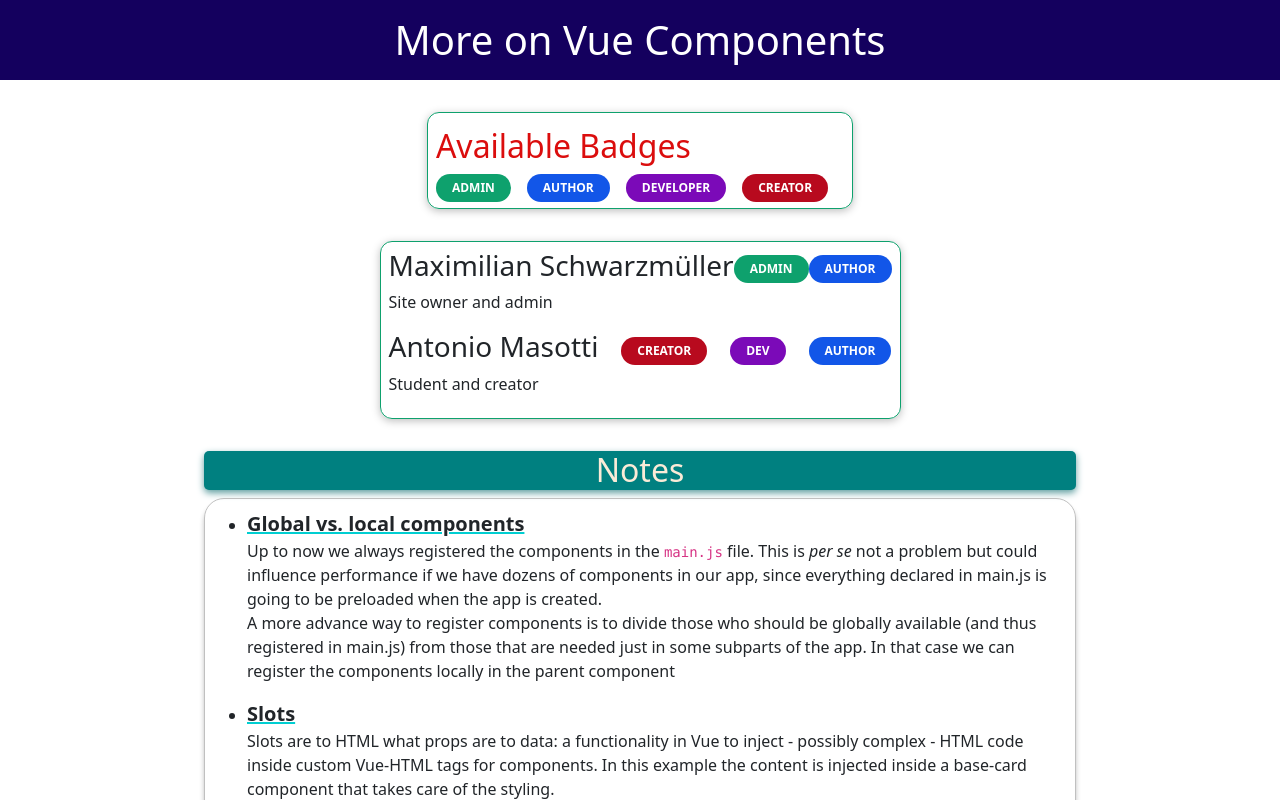
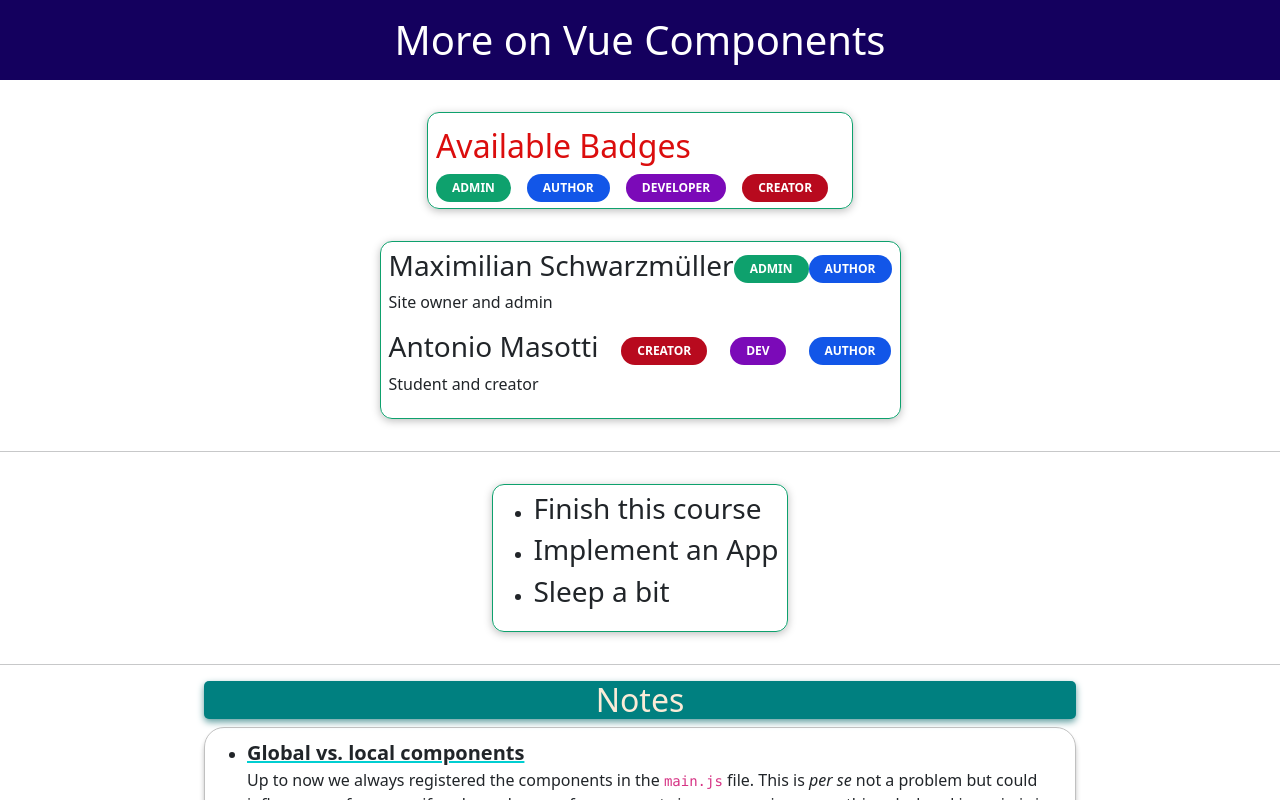
Before and after one commit to amasotti/vue-academind, a Vue app in the folder 03_components_advanced/: page / in a window 1280 px wide. Shown: the top 800 px of the page. Built offline with nearby package versions, Linux system fonts and the light colour scheme.

Commit message:
added scoped slot passing props

```diff
--- a/03_components_advanced/src/App.vue
+++ b/03_components_advanced/src/App.vue
@@ -14,6 +14,16 @@
           :roles="user.role"
       ></user-info>
     </base-card>
+    <hr>
+    <base-card>
+      <user-goal>
+        <h2>A goal:</h2>
+        <template #goalItem="item">
+          <h3>{{ item.goal }}</h3>
+        </template>
+      </user-goal>
+    </base-card>
+    <hr>
   </div>
   <div class="container-fluid">
     <h2>Notes</h2>
@@ -85,12 +95,14 @@
 import TheHeader from './components/TheHeader.vue';
 import BadgeList from './components/BadgeList.vue';
 import UserInfo from './components/UserInfo.vue';
+import Goal from './components/Scoped.vue';
 
 export default {
   components: {
     "the-header": TheHeader,
     'badge-list': BadgeList,
     'user-info': UserInfo,
+    'user-goal': Goal
   },
   data() {
     return {
--- /dev/null
+++ b/03_components_advanced/src/components/Scoped.vue
@@ -0,0 +1,18 @@
+<template>
+  <ul>
+    <li v-for="goal in goals" :key="goal">
+      <slot name="goalItem" :goal="goal"></slot>
+    </li>
+  </ul>
+</template>
+
+
+<script>
+export default {
+  data() {
+    return {
+      goals : ['Finish this course', 'Implement an App', 'Sleep a bit']
+    }
+  }
+}
+</script>
```
